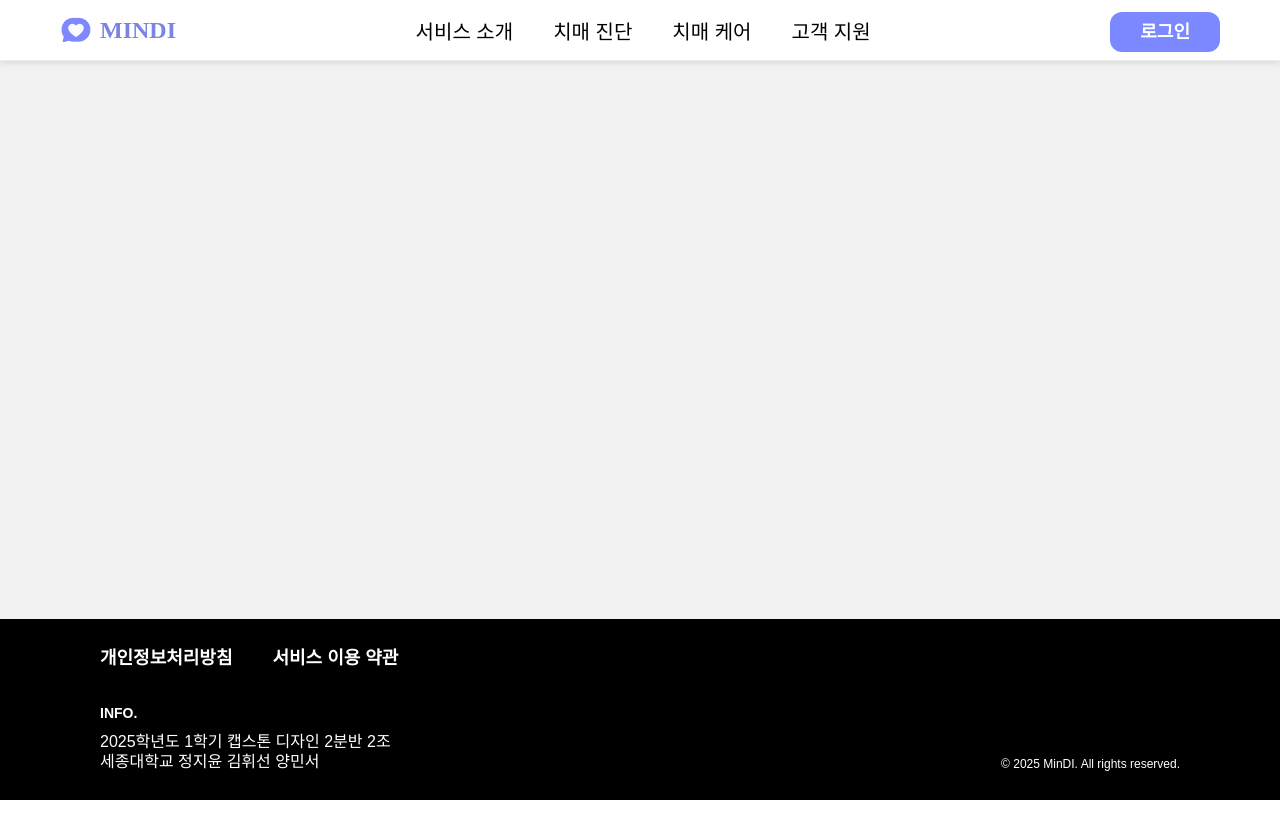
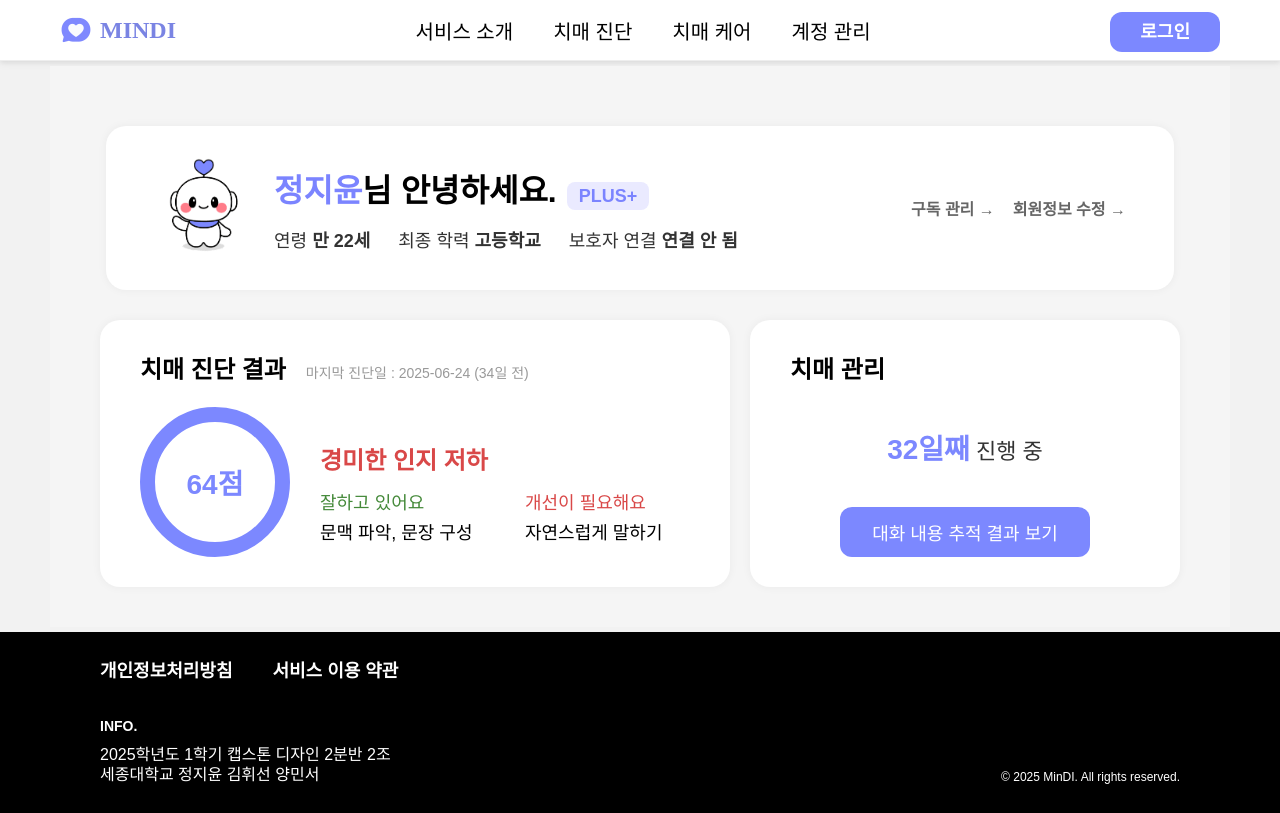
Before and after one commit to just-stopyoon/25-Capstone-FE, a React (Create React App) app: page /account in a window 1280 px wide. Built offline with nearby package versions, Linux system fonts and the light colour scheme; a web font is replaced by a local one.

Commit message:
feat: Account.jsx 페이지 추가

```diff
--- a/src/App.jsx
+++ b/src/App.jsx
@@ -8,7 +8,7 @@ import { CareProvider } from './context/CareContext';
 
 import Home from './pages/start/Home';
 import About from './pages/start/About';
-import Support from './pages/start/Support';
+import Account from './pages/start/Account';
 import Login from './pages/start/Login';
 import SignUp from './pages/start/SignUp';
 
@@ -32,7 +32,7 @@ export default function App() {
               <Routes>
               <Route path="/" element={<Home />} />
               <Route path="/about" element={<About />} />
-              <Route path="/support" element={<Support />} />
+              <Route path="/account" element={<Account />} />
               <Route path="/login" element={<Login />} />
               <Route path="/signup" element={<SignUp />} />
 
--- a/src/components/Navbar.jsx
+++ b/src/components/Navbar.jsx
@@ -25,7 +25,7 @@ export default function Navbar() {
                 <li><Link to="/about">서비스 소개</Link></li>
                 <li><Link to="/diagnosis">치매 진단</Link></li>
                 <li><Link to="/care">치매 케어</Link></li>
-                <li><Link to="/support">고객 지원</Link></li>
+                <li><Link to="/account">계정 관리</Link></li>
             </ul>
         <div className="navbar-login">
 			{
--- /dev/null
+++ b/src/pages/start/Account.css
@@ -0,0 +1,265 @@
+/* 전체 페이지 */
+.account-page {
+  background-color: #f5f5f5;
+  padding: 60px 40px 40px;
+  font-family: 'Pretendard', sans-serif;
+  display: flex;
+  justify-content: center;
+}
+
+/* 중앙 래퍼 */
+.account-wrapper {
+  width: 100%;
+  max-width: 1080px;
+  display: flex;
+  flex-direction: column;
+  align-items: center;
+}
+
+/* 상단 카드 */
+.account-card {
+  width: 90%;
+  background-color: white;
+  border-radius: 20px;
+  padding: 32px 48px;
+  margin: 0 40px 30px;
+  display: flex;
+  justify-content: space-between;
+  align-items: center;
+  box-shadow: 0 0 10px rgba(0, 0, 0, 0.05);
+}
+
+/* 프로필 왼쪽 */
+.account-left {
+  flex: 1;
+  display: flex;
+  align-items: center;
+  gap: 20px;
+}
+
+.profile-image {
+  width: 100px;
+  height: 100px;
+}
+
+/* 텍스트 영역 */
+.account-header {
+  display: flex;
+  flex-direction: column;
+  gap: 10px;
+}
+
+.account-title {
+  font-size: 32px;
+  font-weight: 700;
+  margin: 0;
+}
+
+.highlight-name {
+  color: #7B84FF;
+}
+
+.plus-badge {
+  background-color: #EAEAFF;
+  color: #7B84FF;
+  font-size: 18px;
+  font-weight: 600;
+  padding: 4px 12px;
+  border-radius: 8px;
+  margin-left: 10px;
+}
+
+.account-info {
+  margin-top: 5px;
+  font-size: 18px;
+  color: #333;
+  display: flex;
+  gap: 28px;
+}
+
+/* 우측 링크 */
+.account-actions {
+  display: flex;
+  flex-direction: row;
+  align-items: center;
+  gap: 18px;
+  white-space: nowrap;
+  flex-shrink: 0;
+  margin-left: -10px;
+}
+
+.action-link {
+  font-size: 16px;
+  color: #666;
+  text-decoration: none;
+  font-weight: 600;
+}
+
+/* 하단 진단 + 관리 카드 */
+.account-section-grid {
+  display: flex;
+  gap: 20px;
+  width: 100%;
+  justify-content: center;
+  align-items: stretch;
+  flex-wrap: wrap;
+}
+
+/* 치매 진단 카드 */
+.result-card {
+  flex: 1;
+  min-width: 550px;
+  background-color: white;
+  border-radius: 20px;
+  padding: 30px 40px;
+  box-shadow: 0 0 10px rgba(0, 0, 0, 0.05);
+  display: flex;
+  flex-direction: column;
+  justify-content: space-between;
+}
+
+.result-header {
+  display: flex;
+  align-items: baseline;
+  gap: 10px;
+  margin-bottom: 20px;
+}
+
+.result-header h3 {
+  font-size: 24px;
+  font-weight: 700;
+  margin: 0;
+}
+
+.date-label {
+  margin-left: 10px;
+  font-size: 14px;
+  color: #999;
+}
+
+/* 점수 + 상태 */
+.result-body {
+  display: flex;
+  flex-direction: column;
+}
+
+.score-and-status {
+  display: flex;
+  gap: 30px;
+  flex-wrap: wrap;
+}
+
+.score-circle {
+  width: 100px;
+  height: 100px;
+  border-radius: 50%;
+  border: 12px solid #7C88FF;
+  display: flex;
+  justify-content: center;
+  align-items: center;
+  font-size: 36px;
+  font-weight: bold;
+  color: #7C88FF;
+}
+
+/* 상태 + 피드백 */
+.status-box {
+  flex: 1;
+  display: flex;
+  flex-direction: column;
+  justify-content: center;
+}
+
+.status-bad {
+  font-size: 24px;
+  font-weight: 700;
+  color: #d94848;
+  margin-bottom: 8px;
+}
+
+/* 피드백 1열 2행 */
+.result-columns {
+  display: grid;
+  grid-template-columns: 1fr 1fr;
+  column-gap: 40px;
+  row-gap: 4px;
+}
+
+.result-col p {
+  margin: 4px 0;
+  font-size: 18px;
+  font-weight: 500;
+  white-space: nowrap;
+  text-overflow: ellipsis;
+  overflow: hidden;
+}
+
+.status-good {
+  color: #448939;
+  font-size: 20px;
+  font-weight: 700;
+}
+
+.status-improve {
+  color: #d94848;
+  font-size: 20px;
+  font-weight: 700;
+}
+
+/* 치매 관리 카드 */
+.care-card {
+  flex: 1;
+  min-width: 300px;
+  background-color: white;
+  border-radius: 20px;
+  padding: 30px 40px;
+  box-shadow: 0 0 10px rgba(0, 0, 0, 0.05);
+  display: flex;
+  flex-direction: column;
+  justify-content: space-between;
+}
+
+.care-card-header h3 {
+  font-size: 24px;
+  font-weight: 700;
+  margin: 0 0 20px 0;
+}
+
+.care-progress {
+  font-size: 22px;
+  color: #333;
+  margin-bottom: 40px;
+  text-align: center;
+}
+
+.care-progress .highlight {
+  font-size: 28px;
+  color: #7C88FF;
+  font-weight: 700;
+}
+
+/* 버튼 */
+.track-button {
+  padding: 12px 32px;
+  font-size: 18px;
+  background-color: #7C88FF;
+  color: white;
+  border: none;
+  border-radius: 12px;
+  font-weight: 500;
+  cursor: pointer;
+  transition: background-color 0.2s ease;
+  align-self: center; /* flexbox 자식 기준 중앙 정렬 */
+}
+
+
+
+.track-button:hover {
+  background-color: #5e6ce6;
+}
+
+.care-card-body {
+  display: flex;
+  flex-direction: column;
+  align-items: center; /* 내부 요소 가운데 정렬 */
+}
--- /dev/null
+++ b/src/pages/start/Account.jsx
@@ -0,0 +1,79 @@
+import React from "react";
+import "./Account.css";
+import mindy from "../../images/mindy.png";
+
+export default function Account() {
+  return (
+    <div className="account-page">
+      <div className="account-wrapper">
+
+        {/* 상단 카드 */}
+        <div className="account-card">
+          <div className="account-left">
+            <img src={mindy} alt="프로필 캐릭터" className="profile-image" />
+            <div className="account-header">
+              <h2 className="account-title">
+                <span className="highlight-name">정지윤</span>님 안녕하세요.
+                <span className="plus-badge">PLUS+</span>
+              </h2>
+              <div className="account-info">
+                <span>연령 <strong>만 22세</strong></span>
+                <span>최종 학력 <strong>고등학교</strong></span>
+                <span>보호자 연결 <strong>연결 안 됨</strong></span>
+              </div>
+            </div>
+          </div>
+          <div className="account-actions">
+            <a href="#" className="action-link">구독 관리 →</a>
+            <a href="#" className="action-link">회원정보 수정 →</a>
+          </div>
+        </div>
+
+        {/* 진단 결과 + 관리 카드 */}
+        <div className="account-section-grid">
+
+          {/* 진단 결과 카드 */}
+          <div className="result-card">
+            <div className="result-header">
+              <h3>치매 진단 결과</h3>
+              <span className="date-label">마지막 진단일 : 2025-06-24 (34일 전)</span>
+            </div>
+
+            <div className="result-body">
+              <div className="score-and-status">
+                <div className="score-circle">64점</div>
+                <div className="status-box">
+                  <p className="status-bad">경미한 인지 저하</p>
+                  <div className="result-columns">
+                    <div className="result-col">
+                      <p className="status-good">잘하고 있어요</p>
+                      <p>문맥 파악, 문장 구성</p>
+                    </div>
+                    <div className="result-col">
+                      <p className="status-improve">개선이 필요해요</p>
+                      <p>자연스럽게 말하기</p>
+                    </div>
+                  </div>
+                </div>
+              </div>
+            </div>
+          </div>
+
+          {/* 치매 관리 카드 */}
+          <div className="care-card">
+            <div className="care-card-header">
+              <h3>치매 관리</h3>
+            </div>
+            <div className="care-card-body">
+              <p className="care-progress">
+                <strong className="highlight">32일째</strong> 진행 중
+              </p>
+              <button className="track-button">대화 내용 추적 결과 보기</button>
+            </div>
+          </div>
+
+        </div>
+      </div>
+    </div>
+  );
+}
--- a/src/pages/start/Support.jsx
+++ /dev/null
@@ -1,8 +0,0 @@
-export default function Support() {
-    return (
-        <div style={{ padding: '40px' }}>
-        <h1>고객 지원</h1>
-        <p>여기는 고객 지원 페이지입니다.</p>
-        </div>
-    );
-}
```
